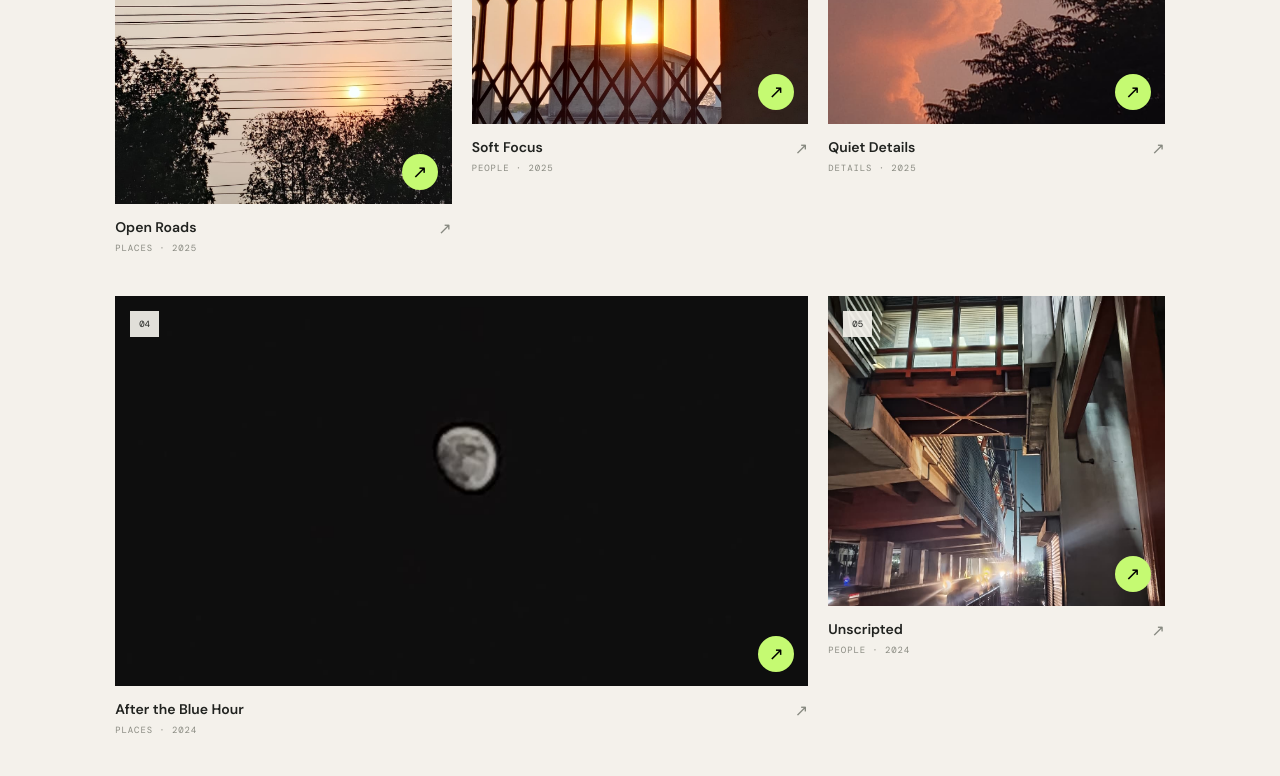
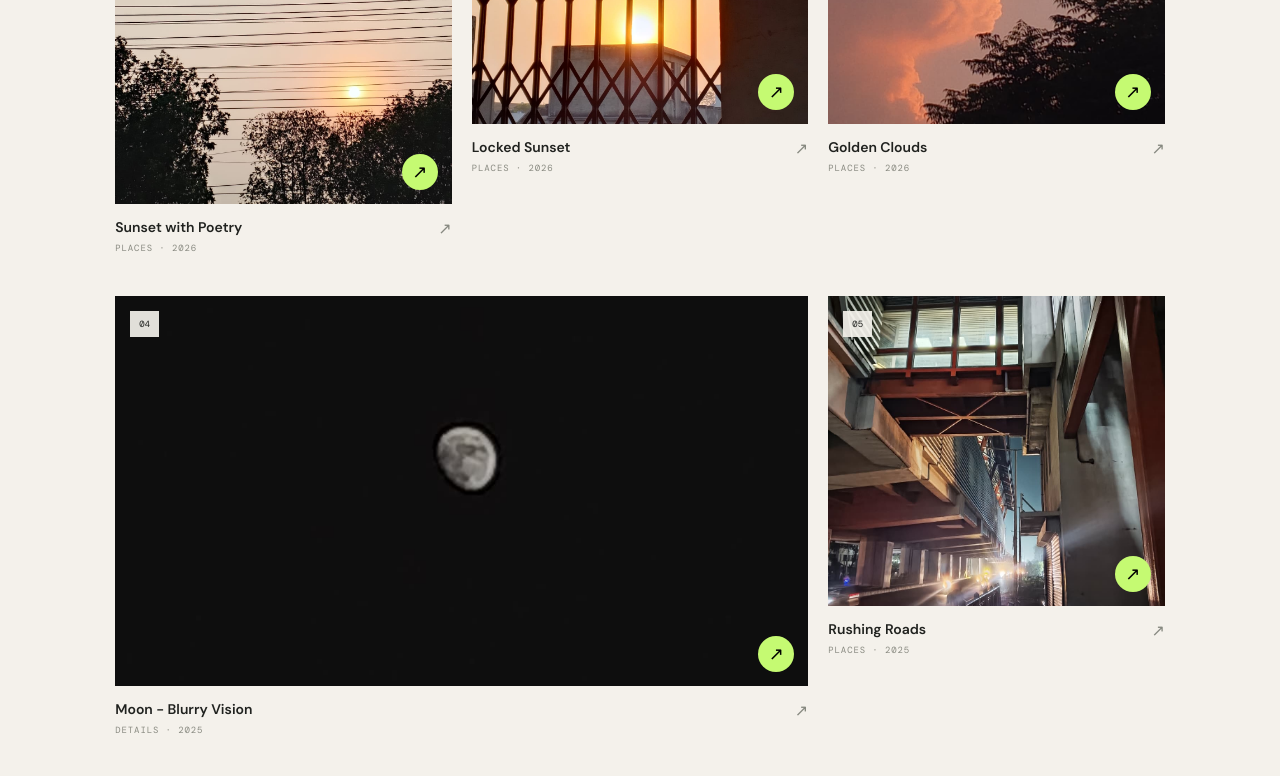
Before and after one commit to framebyjawad/framebyjawad, a plain HTML site: page index.html in a window 1280 px wide. Shown: the part 1280-2056 px from the top of the page. Drawn offline with nearby package versions, Linux system fonts and the light colour scheme; a web font is replaced by a local one.

Commit message:
Update index.html

```diff
--- a/index.html
+++ b/index.html
@@ -46,27 +46,27 @@
       <div class="gallery">
         <article class="photo-card tall reveal" data-category="places">
           <div class="photo image-editable"><img src="images/11.jpeg" alt="Sundawn Poetry"><span class="photo-number">01</span><button class="photo-open" aria-label="View photo">↗</button></div>
-          <div class="photo-meta"><div><h3>Open Roads</h3><p>PLACES · 2025</p></div><span>↗</span></div>
+          <div class="photo-meta"><div><h3>Sunset with Poetry</h3><p>PLACES · 2026</p></div><span>↗</span></div>
         </article>
-        <article class="photo-card reveal" data-category="people">
+        <article class="photo-card reveal" data-category="places">
           <div class="photo image-editable"><img src="images/12.jpeg" alt="Locked Sundawn"><span class="photo-number">02</span><button class="photo-open" aria-label="View photo">↗</button></div>
-          <div class="photo-meta"><div><h3>Soft Focus</h3><p>PEOPLE · 2025</p></div><span>↗</span></div>
+          <div class="photo-meta"><div><h3>Locked Sunset</h3><p>PLACES · 2026</p></div><span>↗</span></div>
         </article>
-        <article class="photo-card reveal" data-category="details">
+        <article class="photo-card reveal" data-category="places">
           <div class="photo image-editable"><img src="images/13.jpeg" alt="Clouds in gentle sunlight"><span class="photo-number">03</span><button class="photo-open" aria-label="View photo">↗</button></div>
-          <div class="photo-meta"><div><h3>Quiet Details</h3><p>DETAILS · 2025</p></div><span>↗</span></div>
+          <div class="photo-meta"><div><h3>Golden Clouds</h3><p>PLACES · 2026</p></div><span>↗</span></div>
         </article>
-        <article class="photo-card wide reveal" data-category="places">
+        <article class="photo-card wide reveal" data-category="details">
           <div class="photo image-editable"><img src="images/14.jpeg" alt="Moon Glow"><span class="photo-number">04</span><button class="photo-open" aria-label="View photo">↗</button></div>
-          <div class="photo-meta"><div><h3>After the Blue Hour</h3><p>PLACES · 2024</p></div><span>↗</span></div>
+          <div class="photo-meta"><div><h3>Moon - Blurry Vision</h3><p>DETAILS · 2025</p></div><span>↗</span></div>
         </article>
-        <article class="photo-card reveal" data-category="people">
+        <article class="photo-card reveal" data-category="places">
           <div class="photo image-editable"><img src="images/22.jpeg" alt="Busy Roads"><span class="photo-number">05</span><button class="photo-open" aria-label="View photo">↗</button></div>
-          <div class="photo-meta"><div><h3>Unscripted</h3><p>PEOPLE · 2024</p></div><span>↗</span></div>
+          <div class="photo-meta"><div><h3>Rushing Roads</h3><p>PLACES · 2025</p></div><span>↗</span></div>
         </article>
-        <article class="photo-card reveal" data-category="details">
+        <article class="photo-card reveal" data-category="places">
           <div class="photo image-editable"><img src="images/23.jpeg" alt="UET Road at night"><span class="photo-number">06</span><button class="photo-open" aria-label="View photo">↗</button></div>
-          <div class="photo-meta"><div><h3>Small Things</h3><p>DETAILS · 2024</p></div><span>↗</span></div>
+          <div class="photo-meta"><div><h3>UET Nighty Road</h3><p>PLACES · 2026</p></div><span>↗</span></div>
         </article>
       </div>
       <p class="gallery-note">A few favourite frames. More stories coming soon.</p>
```
